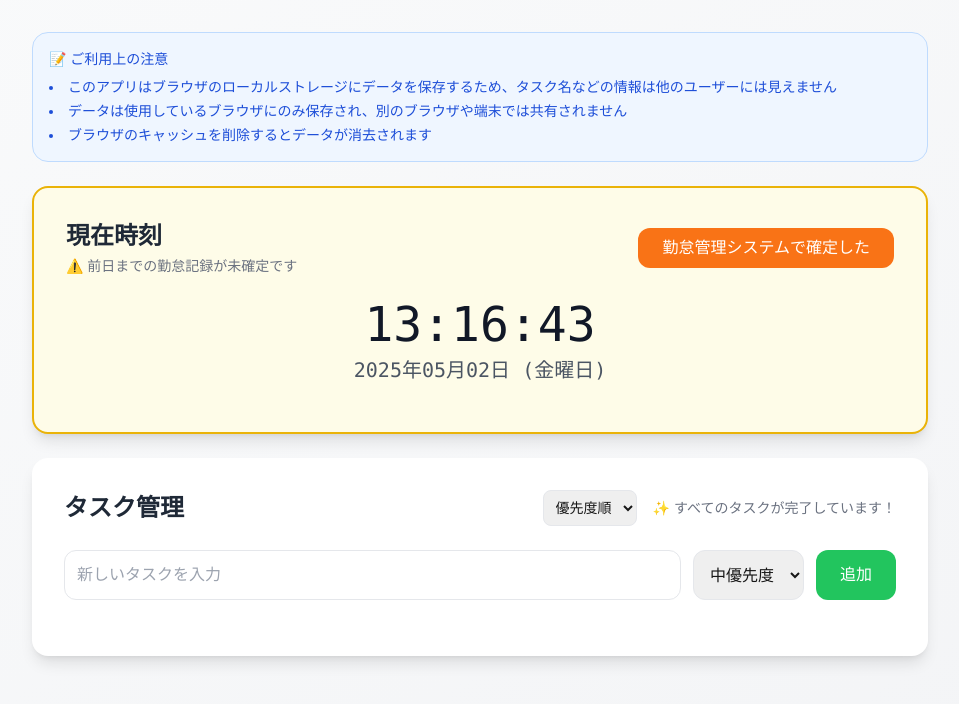
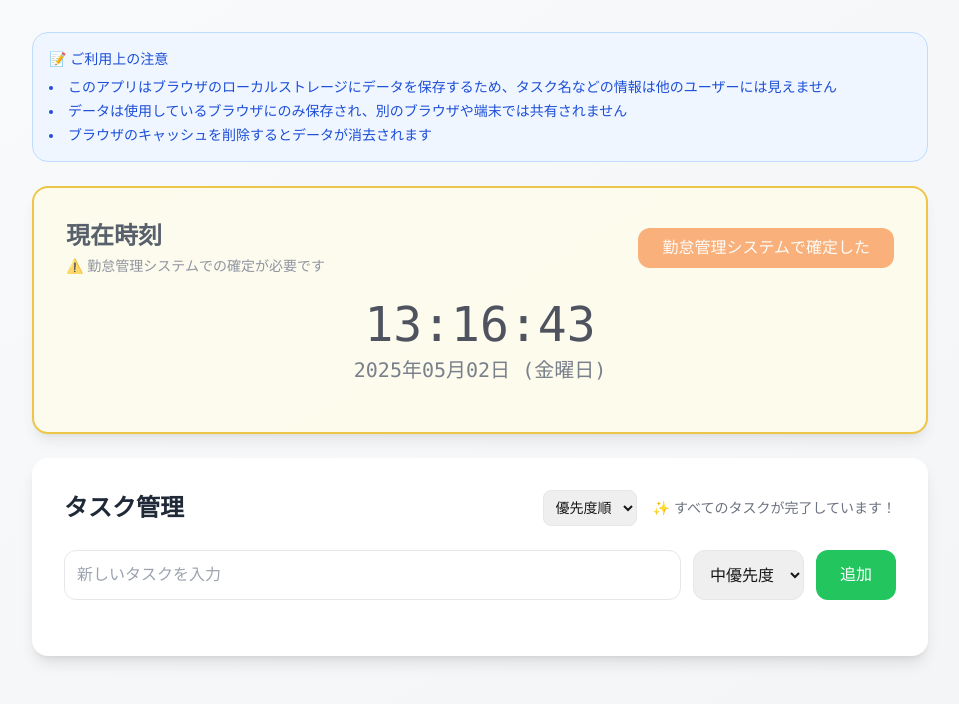
Before and after one commit to kuuchan-code/kinmu-navigator, a Next.js app: page / in a window 1280 px wide. Shown: the top 704 px of the page, without its empty margins (160-1119 px from the left). Built offline with nearby package versions, Linux system fonts and the light colour scheme.

Commit message:
feat: 確定前の状態をより視覚的に目立たせるように修正

```diff
--- a/src/app/page.tsx
+++ b/src/app/page.tsx
@@ -201,14 +201,14 @@ export default function Home() {
         {/* 時刻表示 */}
         <div className={`bg-white p-4 sm:p-8 rounded-2xl shadow-lg transition-all duration-500 ${
           isQuittingTime ? 'bg-red-50 border-2 border-red-500 animate-pulse' :
-          !isCheckedIn && isAfterDeadline ? 'bg-yellow-50 border-2 border-yellow-500' : ''
+          !isCheckedIn && isAfterDeadline ? 'bg-yellow-50 border-2 border-yellow-500 animate-pulse' : ''
         }`}>
           <div className="flex flex-col sm:flex-row sm:items-center justify-between gap-4 mb-6">
             <div>
               <h2 className="text-xl sm:text-2xl font-bold text-gray-800">現在時刻</h2>
               <p className="text-sm text-gray-500 mt-1">
                 {!isCheckedIn && isAfterDeadline
-                  ? '⚠️ 前日までの勤怠記録が未確定です'
+                  ? '⚠️ 勤怠管理システムでの確定が必要です'
                   : !isCheckedIn
                   ? '🌅 おはようございます！'
                   : ''
@@ -220,7 +220,7 @@ export default function Home() {
               className={`px-4 sm:px-6 py-2 rounded-xl transition-all duration-300 font-medium text-sm sm:text-base ${
                 isCheckedIn
                   ? 'bg-green-500 text-white shadow-md'
-                  : 'bg-orange-500 text-white hover:bg-orange-600 hover:shadow-lg transform hover:-translate-y-0.5'
+                  : 'bg-orange-500 text-white hover:bg-orange-600 hover:shadow-lg transform hover:-translate-y-0.5 animate-pulse'
               }`}
             >
               {isCheckedIn ? '勤怠管理システムで確定済み' : '勤怠管理システムで確定した'}
```
